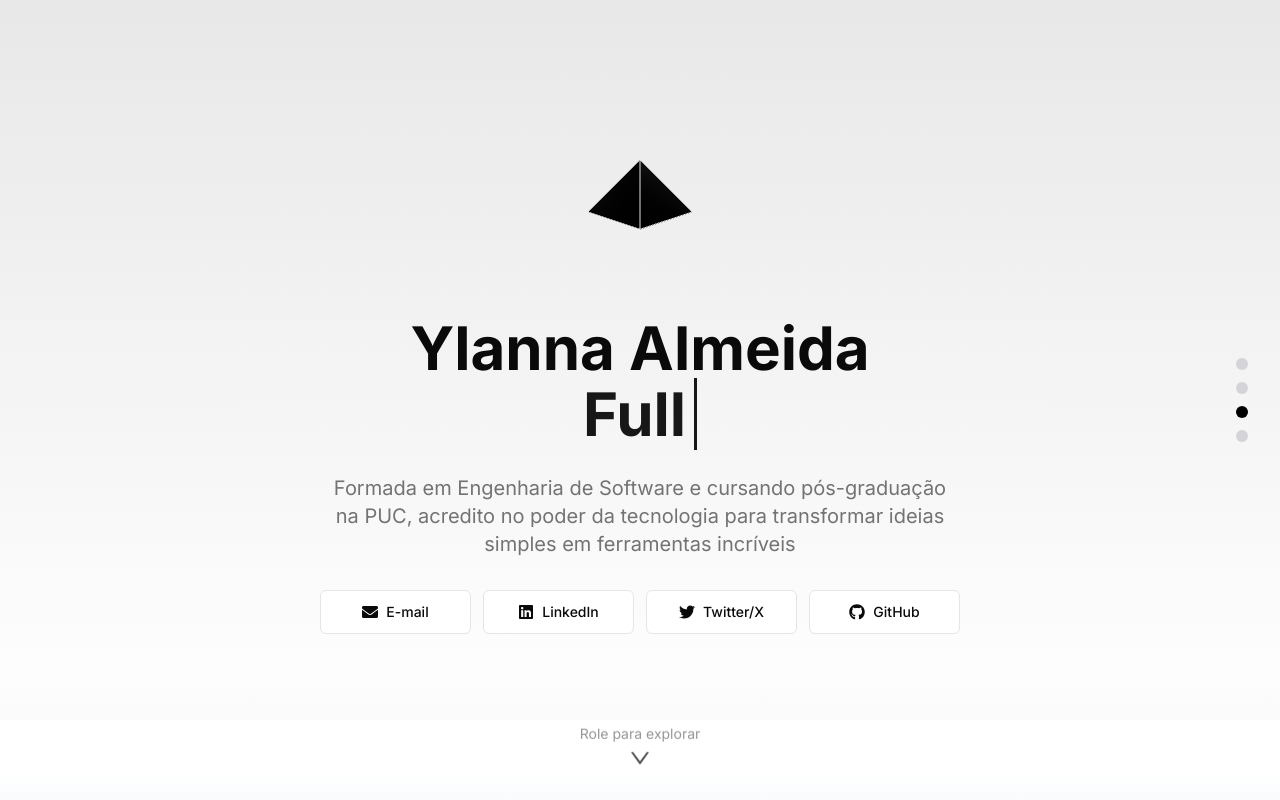
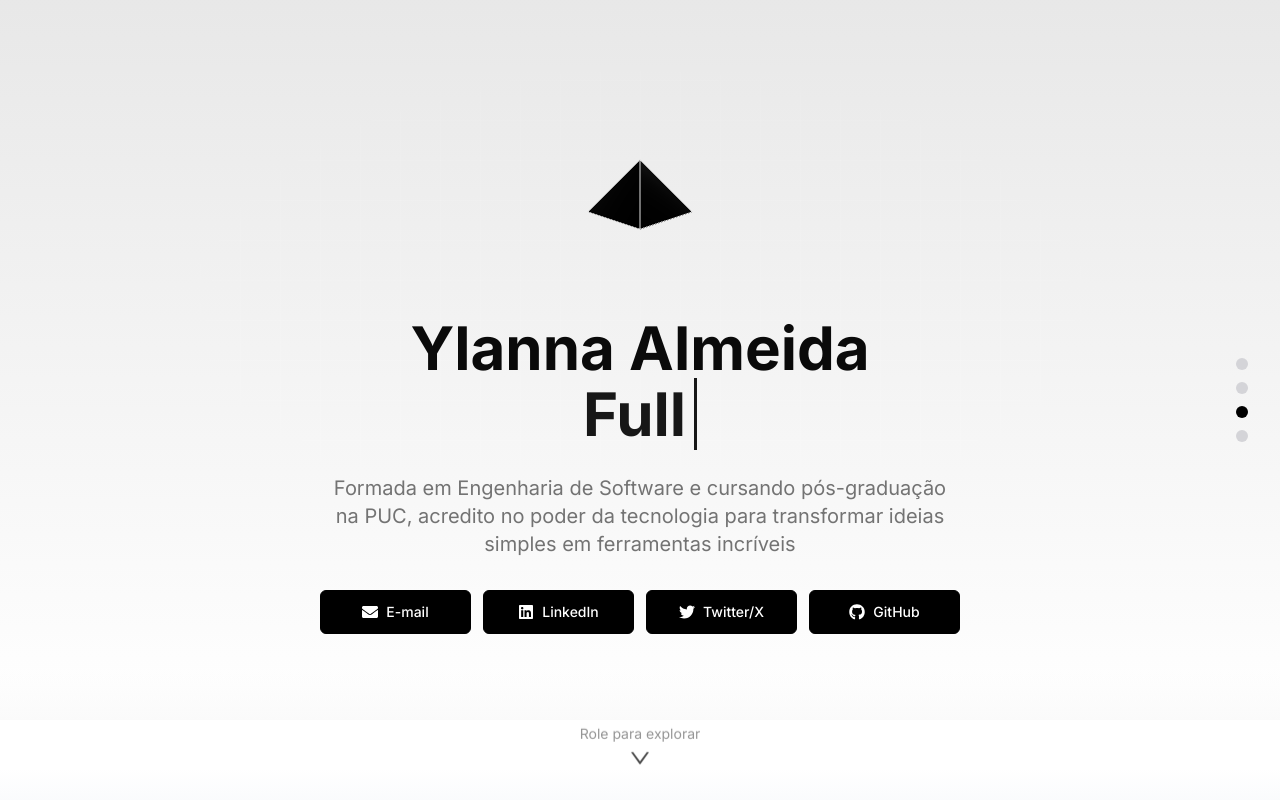
Before and after one commit to lanroo/portfoliolanna, a Next.js app: page / in a window 1280 px wide. Shown: the top 800 px of the page. Built offline with nearby package versions, Linux system fonts and the light colour scheme.

Commit message:
button herosection color

```diff
--- a/components/HeroSection.tsx
+++ b/components/HeroSection.tsx
@@ -107,13 +107,23 @@ export default function HeroSection() {
             className="w-full px-4"
           >
             <div className="grid grid-cols-2 sm:grid-cols-4 gap-3 max-w-2xl mx-auto">
-              <Button variant="outline" size="lg" className="w-full" asChild>
+              <Button
+                variant="outline"
+                size="lg"
+                className="w-full bg-black text-white border-black hover:bg-white hover:text-black hover:border-black transition-all duration-300"
+                asChild
+              >
                 <a href="mailto:yladacz@gmail.com">
                   <FaEnvelope className="mr-2 h-4 w-4" />
                   <span className="whitespace-nowrap">E-mail</span>
                 </a>
               </Button>
-              <Button variant="outline" size="lg" className="w-full" asChild>
+              <Button
+                variant="outline"
+                size="lg"
+                className="w-full bg-black text-white border-black hover:bg-white hover:text-black hover:border-black transition-all duration-300"
+                asChild
+              >
                 <a
                   href="https://www.linkedin.com/in/yladacs/"
                   target="_blank"
@@ -123,7 +133,12 @@ export default function HeroSection() {
                   <span className="whitespace-nowrap">LinkedIn</span>
                 </a>
               </Button>
-              <Button variant="outline" size="lg" className="w-full" asChild>
+              <Button
+                variant="outline"
+                size="lg"
+                className="w-full bg-black text-white border-black hover:bg-white hover:text-black hover:border-black transition-all duration-300"
+                asChild
+              >
                 <a
                   href="https://x.com/devingerr"
                   target="_blank"
@@ -133,7 +148,12 @@ export default function HeroSection() {
                   <span className="whitespace-nowrap">Twitter/X</span>
                 </a>
               </Button>
-              <Button variant="outline" size="lg" className="w-full" asChild>
+              <Button
+                variant="outline"
+                size="lg"
+                className="w-full bg-black text-white border-black hover:bg-white hover:text-black hover:border-black transition-all duration-300"
+                asChild
+              >
                 <a
                   href="https://github.com/lanroo"
                   target="_blank"
```
